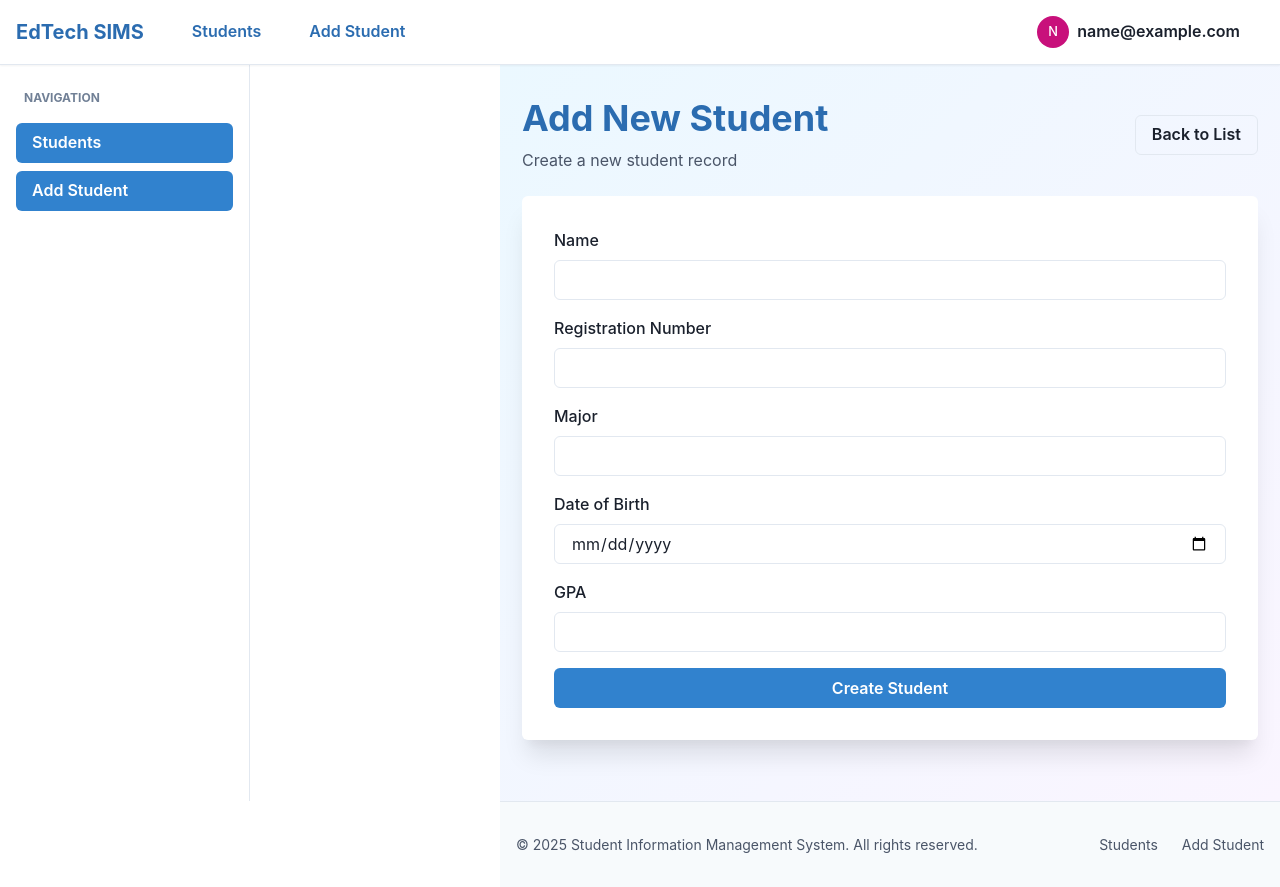
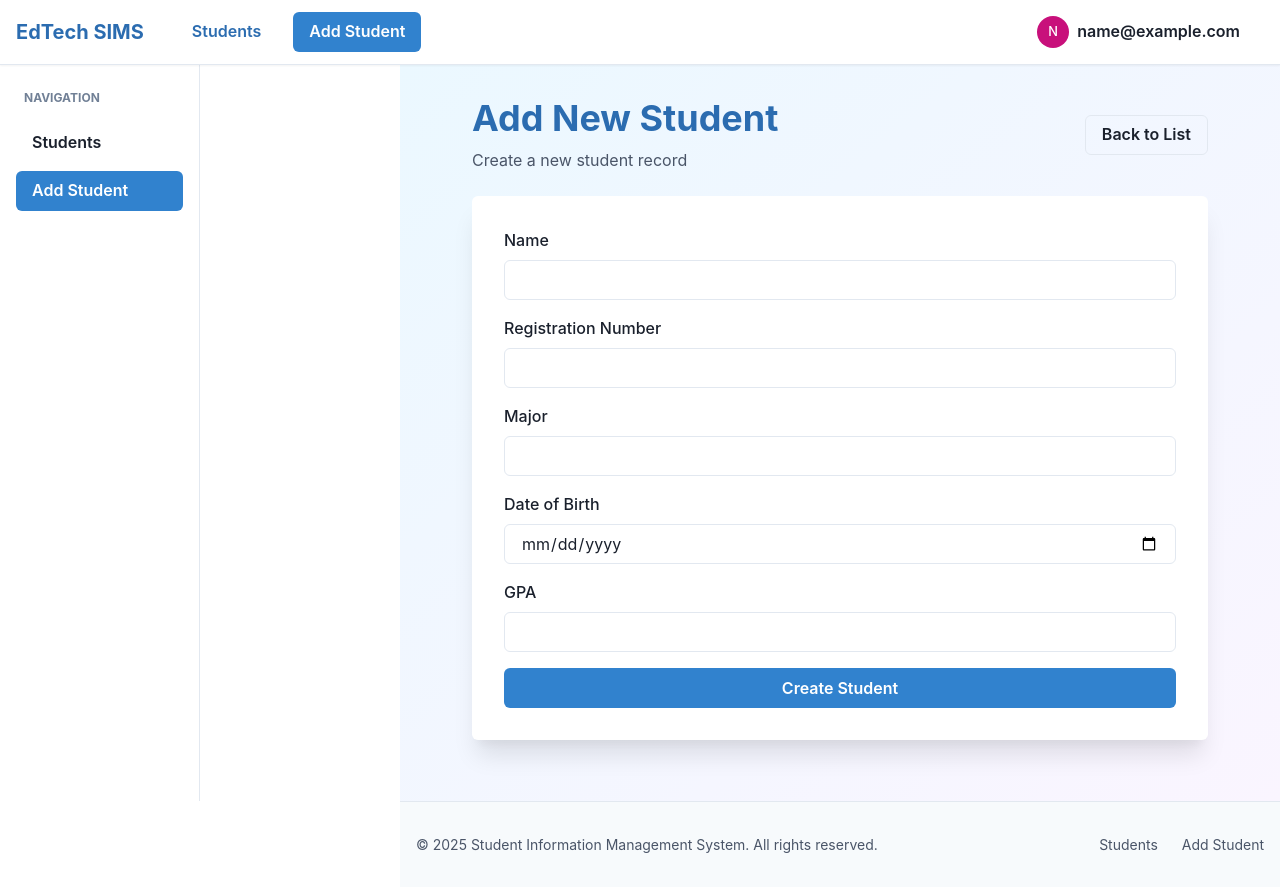
Before and after one commit to Cabraham1/EdTech-app, a Next.js app: page /students/new in a window 1280 px wide. Built offline with nearby package versions, Linux system fonts and the light colour scheme; sample sign-in values are in the browser's storage.

Commit message:
Refactor layout and navigation components: adjust sidebar width, enhance header and sidebar active link detection, and import SimpleGrid in student page.

```diff
--- a/src/app/students/[id]/page.tsx
+++ b/src/app/students/[id]/page.tsx
@@ -9,6 +9,7 @@ import {
   Button,
   Card,
   CardBody,
+  SimpleGrid,
 } from '@chakra-ui/react'
 import Link from 'next/link'
 import { notFound } from 'next/navigation'
--- a/src/components/AppLayout.tsx
+++ b/src/components/AppLayout.tsx
@@ -22,7 +22,7 @@ export function AppLayout({ children }: { children: React.ReactNode }) {
         <Box
           as="main"
           flex="1"
-          ml={{ base: 0, lg: '250px' }}
+          ml={{ base: 0, lg: '200px' }}
           display="flex"
           flexDirection="column"
         >
--- a/src/components/Header.tsx
+++ b/src/components/Header.tsx
@@ -15,11 +15,12 @@ import {
   Text,
 } from '@chakra-ui/react'
 import Link from 'next/link'
-import { useRouter } from 'next/navigation'
+import { useRouter, usePathname } from 'next/navigation'
 import { useAuth } from '@/lib/contexts/AuthContext'
 
 export function Header() {
   const router = useRouter()
+  const pathname = usePathname()
   const { user, logout } = useAuth()
   const bg = useColorModeValue('white', 'gray.800')
   const borderColor = useColorModeValue('gray.200', 'gray.700')
@@ -27,6 +28,18 @@ export function Header() {
   const handleLogout = () => {
     logout()
     router.push('/login')
+  }
+
+  const isActive = (href: string) => {
+    if (href === '/students') {
+      return pathname === '/students' ||
+             (pathname.startsWith('/students/') &&
+              !pathname.startsWith('/students/new'))
+    }
+    if (href === '/students/new') {
+      return pathname === '/students/new'
+    }
+    return pathname === href || pathname.startsWith(href + '/')
   }
 
   return (
@@ -53,7 +66,7 @@ export function Header() {
             <Button
               as={Link}
               href="/students"
-              variant="ghost"
+              variant={isActive('/students') ? 'solid' : 'ghost'}
               colorScheme="blue"
             >
               Students
@@ -61,7 +74,7 @@ export function Header() {
             <Button
               as={Link}
               href="/students/new"
-              variant="ghost"
+              variant={isActive('/students/new') ? 'solid' : 'ghost'}
               colorScheme="blue"
             >
               Add Student
--- a/src/components/Sidebar.tsx
+++ b/src/components/Sidebar.tsx
@@ -31,10 +31,22 @@ export function Sidebar() {
 
   if (!user) return null
 
+  const isActive = (href: string) => {
+    if (href === '/students') {
+      return pathname === '/students' ||
+             (pathname.startsWith('/students/') &&
+              !pathname.startsWith('/students/new'))
+    }
+    if (href === '/students/new') {
+      return pathname === '/students/new'
+    }
+    return pathname === href || pathname.startsWith(href + '/')
+  }
+
   return (
     <Box
       as="aside"
-      w={{ base: 'full', md: '250px' }}
+      w={{ base: 'full', md: '200px' }}
       bg={bg}
       borderRight="1px"
       borderColor={borderColor}
@@ -50,15 +62,16 @@ export function Sidebar() {
           NAVIGATION
         </Text>
         {navItems.map((item) => {
-          const isActive = pathname === item.href || pathname.startsWith(item.href + '/')
+          const active = isActive(item.href)
           return (
             <Button
               key={item.href}
               as={Link}
               href={item.href}
-              variant={isActive ? 'solid' : 'ghost'}
-              colorScheme={isActive ? 'blue' : 'gray'}
+              variant={active ? 'solid' : 'ghost'}
+              colorScheme={active ? 'blue' : 'gray'}
               justifyContent="flex-start"
+              size="md"
               leftIcon={item.icon ? <Text>{item.icon}</Text> : undefined}
             >
               {item.label}
```
